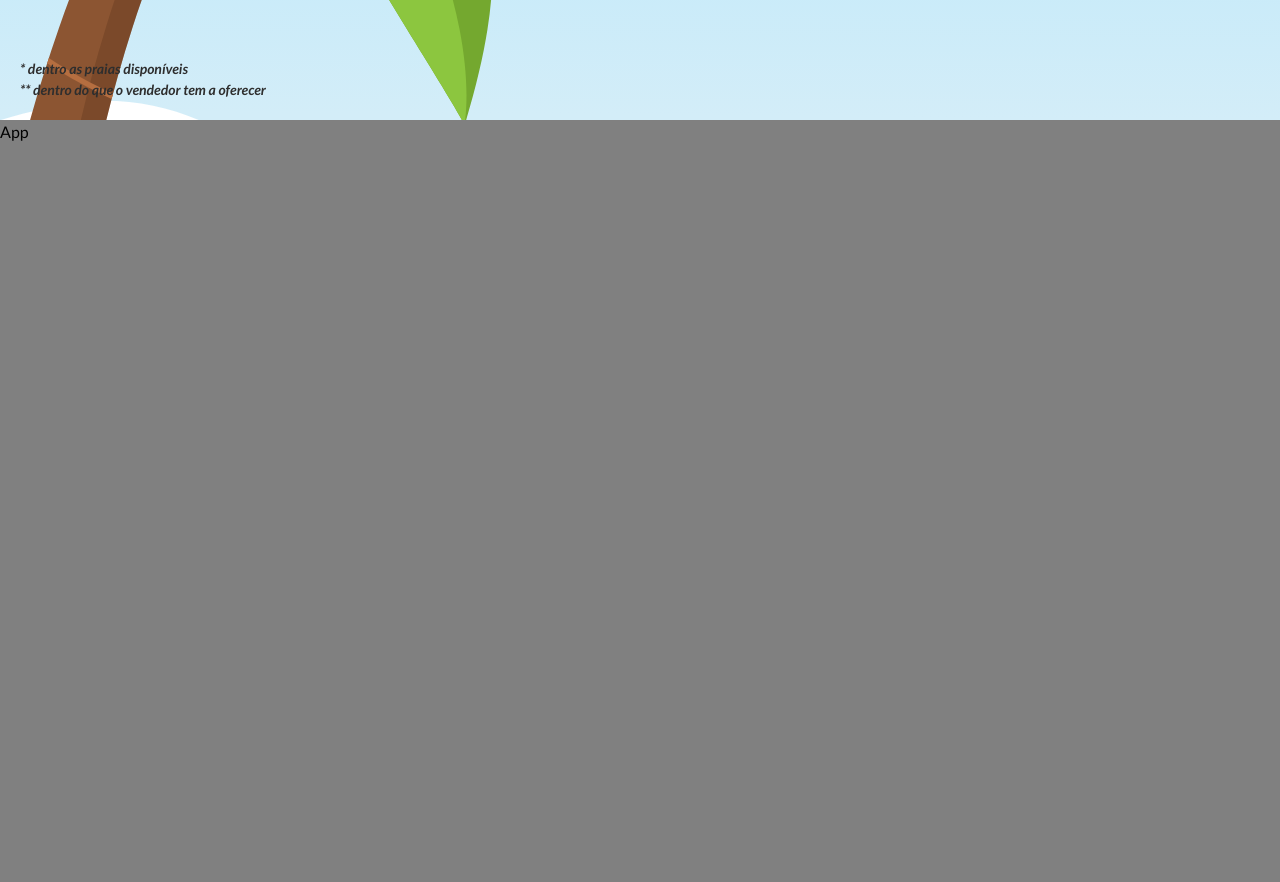
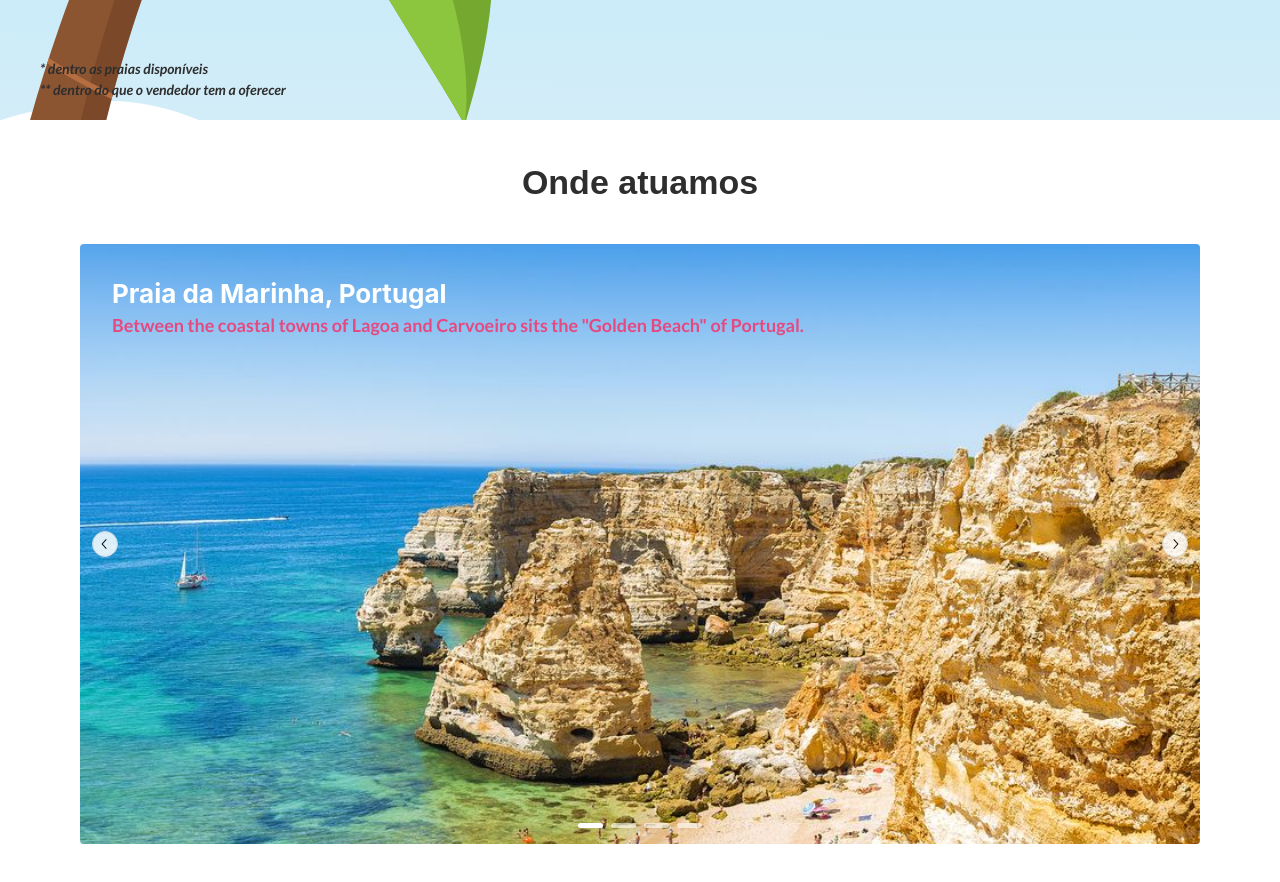
Before and after one commit to bruno-calasans-ifpe/project-notem-client, a React (Vite) app: page / in a window 1280 px wide. Shown: the part 480-1362 px from the top of the page. Built offline with nearby package versions, Linux system fonts and the light colour scheme.

Commit message:
create max width content style

```diff
--- a/src/App.tsx
+++ b/src/App.tsx
@@ -1,3 +1,9 @@
+/* eslint-disable react/no-unescaped-entities */
+// Components
+import { Title, Text, Paper } from '@mantine/core'
+import { Carousel } from '@mantine/carousel'
+import Section from './components/Section/Section'
+
 // Layout
 import Header from './layout/Header/Header'
 import Main from './layout/Main/Main'
@@ -8,7 +14,144 @@ function App() {
     <>
       <Header />
       <Main>
-        <div className="App">App</div>
+        <Section title="Onde atuamos">
+          <Carousel
+            withIndicators
+            height="600px"
+            slideGap="sm"
+            align="center"
+            loop
+          >
+            <Carousel.Slide h="100%">
+              <Paper
+                shadow="md"
+                p="xl"
+                h="100%"
+                w="100%"
+                style={{
+                  backgroundImage: 'url("/carousel-imgs/beach1.jpg")',
+                  backgroundPosition: 'center',
+                  backgroundRepeat: 'no-repeat',
+                  backgroundAttachment: 'fixed',
+                  backgroundSize: 'cover',
+                }}
+              >
+                <div>
+                  <Title
+                    order={2}
+                    c="white"
+                  >
+                    Praia da Marinha, Portugal
+                  </Title>
+                  <Text
+                    c="pink"
+                    fw="bold"
+                    size="lg"
+                  >
+                    Between the coastal towns of Lagoa and Carvoeiro sits the "Golden Beach" of Portugal.
+                  </Text>
+                </div>
+              </Paper>
+            </Carousel.Slide>
+            <Carousel.Slide>
+              <Paper
+                shadow="md"
+                p="xl"
+                radius="md"
+                h="100%"
+                style={{
+                  backgroundImage: 'url("/carousel-imgs/beach1.jpg")',
+                  backgroundPosition: 'center',
+                  backgroundRepeat: 'no-repeat',
+                  backgroundAttachment: 'fixed',
+                  backgroundSize: 'cover',
+                }}
+              >
+                <div>
+                  <Title
+                    order={2}
+                    c="white"
+                  >
+                    Placencia Beach, Belize
+                  </Title>
+                  <Text
+                    c="pink"
+                    fw="bold"
+                    size="lg"
+                  >
+                    Placencia Beach is located off the tip of the Placencia Peninsula along the southeastern tip of
+                    Belize
+                  </Text>
+                </div>
+              </Paper>
+            </Carousel.Slide>
+            <Carousel.Slide>
+              <Paper
+                shadow="md"
+                p="xl"
+                radius="md"
+                h="100%"
+                style={{
+                  backgroundImage: 'url("/carousel-imgs/beach2.jpg")',
+                  backgroundPosition: 'center',
+                  backgroundRepeat: 'no-repeat',
+                  backgroundAttachment: 'fixed',
+                  backgroundSize: 'cover',
+                }}
+              >
+                <div>
+                  <Title
+                    order={2}
+                    c="white"
+                  >
+                    Navagio Bay, Zakynthos, Greece
+                  </Title>
+                  <Text
+                    c="pink"
+                    fw="bold"
+                    size="lg"
+                  >
+                    Also known as Shipwreck Cove, Navagio Bay, Zakynthos, Greece touts brilliant blue waters surrounded
+                    by towering cliffs.
+                  </Text>
+                </div>
+              </Paper>
+            </Carousel.Slide>
+            <Carousel.Slide>
+              <Paper
+                shadow="md"
+                p="xl"
+                radius="md"
+                h="100%"
+                style={{
+                  backgroundImage: 'url("/carousel-imgs/beach3.jpg")',
+                  backgroundPosition: 'center',
+                  backgroundRepeat: 'no-repeat',
+                  backgroundAttachment: 'fixed',
+                  backgroundSize: 'cover',
+                }}
+              >
+                <div>
+                  <Title
+                    order={2}
+                    c="white"
+                  >
+                    St. Lucia
+                  </Title>
+                  <Text
+                    c="pink"
+                    fw="bold"
+                    size="lg"
+                  >
+                    St. Lucia may have world-class beaches, but the beach itself is best known for the massive pitons
+                    (mountainous volcanic plugs that are dormant) looming in the background. Talk about a beautiful
+                    backdrop.
+                  </Text>
+                </div>
+              </Paper>
+            </Carousel.Slide>
+          </Carousel>
+        </Section>
       </Main>
       <Footer />
     </>
--- /dev/null
+++ b/src/components/ContentFix/ContentFix.ts
@@ -0,0 +1,9 @@
+import { css } from 'styled-components'
+
+const ContentFix = css`
+  max-width: var(--contentMaxWidth);
+  margin-left: auto;
+  margin-right: auto;
+`
+
+export default ContentFix
--- a/src/index.tsx
+++ b/src/index.tsx
@@ -6,6 +6,7 @@ import { createRoot } from 'react-dom/client'
 // mantine
 import { MantineProvider } from '@mantine/core'
 import '@mantine/core/styles.css'
+import '@mantine/carousel/styles.css'
 
 // styled components
 import GlobalStyle from './styles/global.style'
--- a/src/layout/Header/header.style.ts
+++ b/src/layout/Header/header.style.ts
@@ -1,5 +1,6 @@
 /* eslint-disable import/prefer-default-export */
 import styled from 'styled-components'
+import ContentFix from '../../components/ContentFix/ContentFix'
 
 export const Container = styled.header`
   background-color: lightblue;
@@ -19,7 +20,8 @@ export const Container = styled.header`
 export const TopHeader = styled.div`
   display: flex;
   justify-content: space-between;
-  justify-self: flex-start;
+  ${ContentFix}
+  width: 100%;
 `
 
 export const LogoArea = styled.div`
@@ -40,6 +42,7 @@ export const BottomHeader = styled.div`
   justify-content: space-around;
   align-items: center;
   flex-grow: 1;
+  ${ContentFix}
 `
 
 export const WelcomeMsgArea = styled.div`
--- a/src/layout/Main/main.style.ts
+++ b/src/layout/Main/main.style.ts
@@ -2,6 +2,8 @@
 import styled from 'styled-components'
 
 export const Container = styled.main`
-  height: 300vh;
-  background-color: grey;
+  display: flex;
+  flex-direction: column;
+  gap: 40px;
+  height: 200vh;
 `
--- a/src/styles/global.style.ts
+++ b/src/styles/global.style.ts
@@ -12,6 +12,7 @@ const GlobalStyle = createGlobalStyle`
         --sectionHeight: 700px;
         --headerHeight: 600px;
         --footerHeight: 300px;
+        --contentMaxWidth: 1200px;
         /* Cores */
         /* Cores de fundo1 */
         --bgColor1o1: rgb(247, 253, 255);
```
